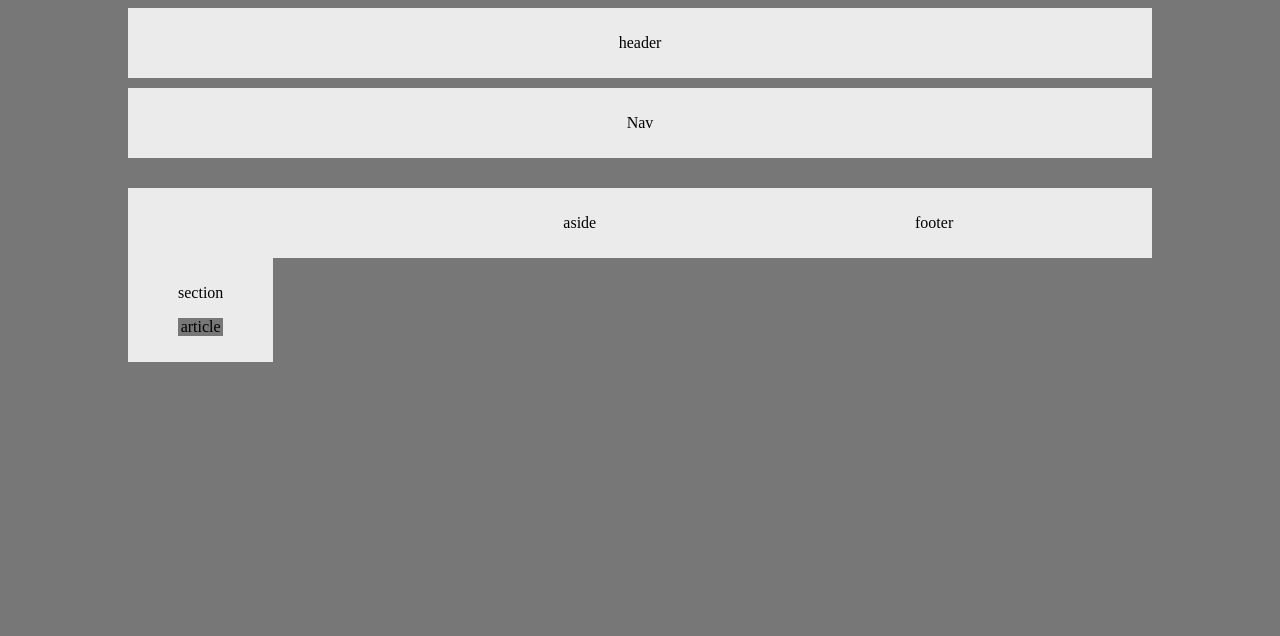
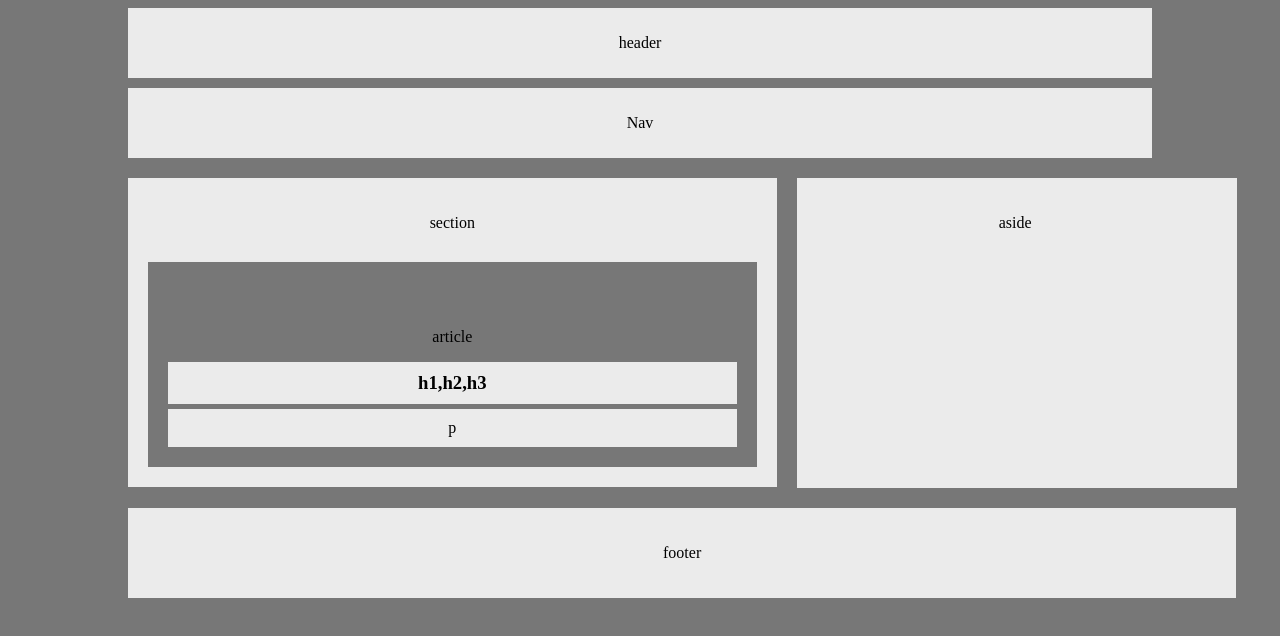
Before and after one commit to doncasanova/HW-Wireframe, a plain HTML site: page index.html in a window 1280 px wide. Drawn offline with Linux system fonts and the light colour scheme.

Commit message:
added final styles

```diff
--- a/index.html
+++ b/index.html
@@ -10,28 +10,44 @@
 <body>
 
     <header>
+
         <p>header</p>
 
     </header>
 
     <nav>
+
         <p>Nav</p>
+
     </nav>
 
     <section>
+
         <P>section</P>
 
 
             <article>
+
                 <p>article</p>
+
+                <h1> h1,h2,h3</h1>
+
+                <p class="p">p</p>
+
             </article>
 
     </section>
+
     <aside>
+
         <p>aside</p>
+
     </aside>
+
     <footer>
+
         <p>footer</p>
+
     </footer>
 
 
--- a/style.css
+++ b/style.css
@@ -34,39 +34,73 @@ section{
     text-align: center;
     float: left;
     margin-left: 120px;
-    margin-right: 120px;
-    margin-top: 100px;
-    padding-top: 10px;
-    padding-bottom: 10px;
-    padding-left: 50px;
-    padding-right: 50px;
+    margin-right: 20px;
+    margin-top: 20px;
+    padding-top: 20px;
+    padding-bottom: 20px;
+    padding-left: 20px;
+    padding-right: 20px;
 }
 
 article{
     background-color: #777;
+    margin-left: 0px;
+    margin-right: 0px;
+    margin-top: 30px;
+    padding-top: 50px;
+    padding-bottom: 20px;
+    padding-left: 20px;
+    padding-right: 20px;
 }
 
 aside{
     background-color: #ebebeb;
     text-align: center;
     float: left;
-    margin-left: 120px;
-    margin-right: 120px;
-    margin-top: 30px;
-    padding-top: 10px;
-    padding-bottom: 10px;
-    padding-left: 50px;
-    padding-right: 50px;
+    margin-left: 0px;
+    margin-right: 0px;
+    margin-top: 20px;
+    padding-top: 20px;
+    padding-bottom: 240px;
+    padding-left: 202px;
+    padding-right: 205px;
 }
 
 footer{
     background-color: #ebebeb;
     text-align: center;
+    float: left;
     margin-left: 120px;
     margin-right: 120px;
-    margin-top: 30px;
+    margin-top: 20px;
+    padding-top: 20px;
+    padding-bottom: 20px;
+    padding-left: 535px;
+    padding-right: 535px;
+}
+
+h1{
+    background-color: #ebebeb;
+    text-align: center;
+    margin-left: 0px;
+    margin-right: 0px;
+    margin-top: 0px;
+    margin-bottom: 5px;
     padding-top: 10px;
     padding-bottom: 10px;
-    padding-left: 50px;
-    padding-right: 50px;
+    padding-left: 250px;
+    padding-right: 250px;
 }
+
+.p{
+    background-color: #ebebeb;
+    text-align: center;
+    margin-left: 0px;
+    margin-right: 0px;
+    margin-top: 5px;
+    margin-bottom: 0px;
+    padding-top: 10px;
+    padding-bottom: 10px;
+    padding-left: 250px;
+    padding-right: 250px;
+}
```
Lines whose indentation alone changed are shown as unchanged.
